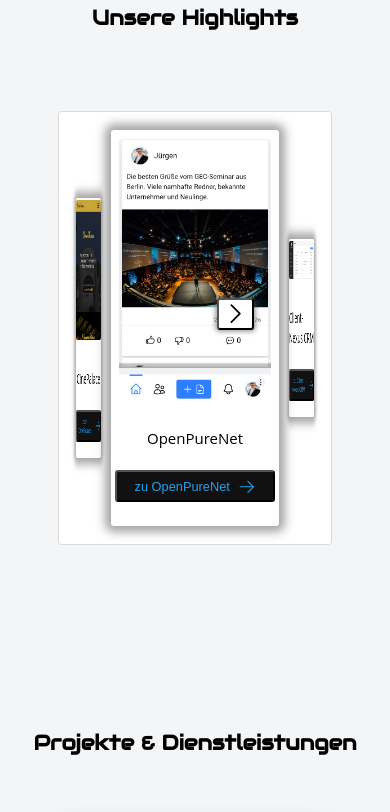
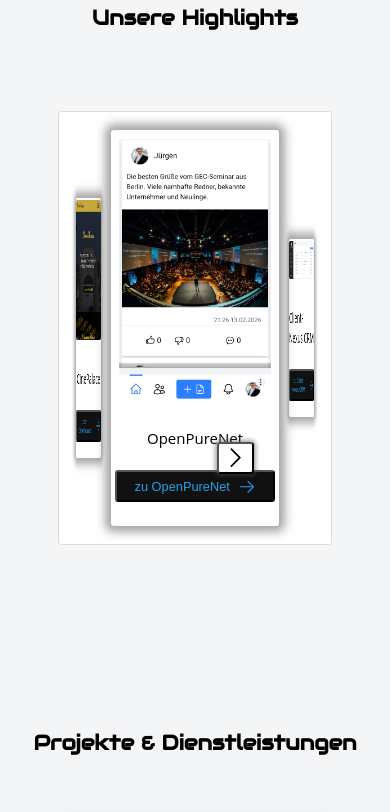
Before and after one commit to r-s-94/Richter-Websoftware2, a React (Vite) app: page / in a window 390 px wide. Shown: the part 758-1570 px from the top of the page. Built offline with nearby package versions, Linux system fonts and the light colour scheme.

Commit message:
Update prev and next-button 3d-slider width: 1000px and width: 600px

```diff
--- a/src/component/threeDSlider/threedSlider.scss
+++ b/src/component/threeDSlider/threedSlider.scss
@@ -294,7 +294,7 @@
     &__prev-button,
     &__next-button {
       position: absolute;
-      top: 113rem;
+      top: 114rem;
       width: 2.5rem;
       height: 2.3rem;
     }
@@ -375,7 +375,7 @@
 
     &__prev-button,
     &__next-button {
-      top: 66rem;
+      top: 75rem;
       width: 2.3rem;
       height: 2rem;
     }
```
